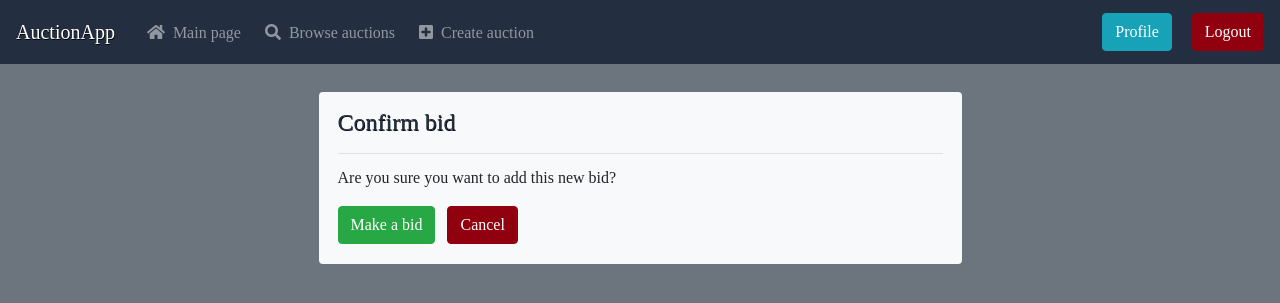
After one commit to juhanikosk/auction-app, a Django app: page /bid/1/confirm in a window 1280 px wide. The commit adds this page. Shown: the top 303 px of the page. Run offline with Django 3.2, Linux system fonts and the light colour scheme; a user stored in the database is signed in; tables that the repository leaves empty hold one stand-in row (values such as "Sample post"); some libraries are stand-ins or nearby versions; some web fonts are replaced.

Commit message:
UPDATE 5.10.2018

```diff
--- a/auction/models/bid.py
+++ b/auction/models/bid.py
@@ -2,6 +2,16 @@ from django.db import models
 from django.shortcuts import reverse
 
 from auction.models import AuctionUser, Item
+
+
+class BidManager(models.Manager):
+    def get_queryset(self):
+        return super(BidManager, self).get_queryset().filter(pending=False)
+
+
+class BidPendingManager(models.Manager):
+    def get_queryset(self):
+        return super(BidPendingManager, self).get_queryset().filter(pending=True)
 
 
 class Bid(models.Model):
@@ -13,7 +23,11 @@ class Bid(models.Model):
 
     user = models.ForeignKey(to="auction.AuctionUser", on_delete=models.CASCADE, related_name="bids")
     auction = models.ForeignKey(to=Item, on_delete=models.CASCADE, related_name="bids")
-    price = models.IntegerField(blank=False, verbose_name="Price")
+    price = models.DecimalField(blank=False, verbose_name="Price", max_digits=10, decimal_places=2)
+    pending = models.BooleanField(verbose_name="Pending", default=True)
+
+    objects = BidManager()
+    pending_objects = BidPendingManager()
 
     def get_absolute_url(self):
         return reverse('main-page')
--- a/auction/models/item.py
+++ b/auction/models/item.py
@@ -21,7 +21,7 @@ class Item(models.Model):
 
     name = models.CharField(blank=False, max_length=255, verbose_name="Name")
     description = models.CharField(blank=True, max_length=2048, verbose_name="Description")
-    price = models.IntegerField(blank=False, verbose_name="Price")
+    price = models.DecimalField(blank=False, verbose_name="Price", max_digits=10, decimal_places=2)
     image = models.FileField(blank=True, null=True, verbose_name="Image")
     pending = models.BooleanField(verbose_name="Pending", default=True)
 
--- a/auction/templates/auction_site/auction_details.html
+++ b/auction/templates/auction_site/auction_details.html
@@ -40,7 +40,7 @@
                     {% csrf_token %}
                     <h4 class="p-2 header-title text-primary">Make a bid</h4>
                     <div class="col-12 form-inline mx-1 px-0">
-                        <input name="bid-sum" class="col-12 col-sm-9 form-control mr-2 mb-2 mb-sm-0" type="number" placeholder="Write the sum of the bid..." />
+                        <input name="bid-sum" class="col-12 col-sm-9 form-control mr-2 mb-2 mb-sm-0" type="number" placeholder="Write the sum of the bid..." step="0.01" />
                         <button class="col-12 col-sm btn btn-success" type="submit">Submit</button>
                     </div>
                 </form>
--- /dev/null
+++ b/auction/templates/auction_site/confirm_bid.html
@@ -0,0 +1,25 @@
+
+{% extends "main.html" %}
+
+{% block main_content %}
+    <div class="row mt-0 mt-sm-4 p-1">
+        <div class="offset-sm-1 offset-lg-2 offset-xl-3 col-12 col-sm-10 col-lg-8 col-xl-6 bg-light rounded pt-2">
+            <h4 class="m-0 py-2 header-title text-primary px-1">
+                Confirm bid
+            </h4>
+            <hr class="mx-1 my-2">
+            <div class="col-12 p-1">
+                <p>Are you sure you want to add this new bid?</p>
+                <form action="" method="POST" enctype="multipart/form-data">
+                    {% csrf_token %}
+                    <div class="form-group">
+                        <div class="col-12 p-0">
+                            <button class="btn btn-success mr-2" type="submit">Make a bid</button>
+                            <a class="btn btn-danger" href="{% url 'main-page' %}">Cancel</a>
+                        </div>
+                    </div>
+                </form>
+            </div>
+        </div>
+    </div>
+{% endblock main_content %}
--- a/auction/urls.py
+++ b/auction/urls.py
@@ -21,7 +21,7 @@ from django.contrib import admin
 from django.urls import path
 
 from auction.views.login import CreateUserView, LoginView, logout_user
-from auction.views.auctions import CreateAuctionView, IndexView, AuctionDetailView, AuctionAPI, AuctionSearchView, AuctionConfirmView
+from auction.views.auctions import CreateAuctionView, IndexView, AuctionDetailView, AuctionAPI, AuctionSearchView, AuctionConfirmView, BidConfirmView
 from auction.views.user import UserDetailView, UserUpdateView, UserPasswordView
 
 
@@ -38,6 +38,7 @@ urlpatterns = [
     path('create-auction/', login_wrap(CreateAuctionView), name="create-auction"),
     path('auction/<pk>/', login_wrap(AuctionDetailView), name="auction-details"),
     path('auction/<pk>/confirm', login_wrap(AuctionConfirmView), name="auction-confirm"),
+    path('bid/<pk>/confirm', login_wrap(BidConfirmView), name="bid-confirm"),
     path('user/<pk>/edit', login_wrap(UserUpdateView), name="user-edit-view"),
     path('user/<pk>/edit/password', login_wrap(UserPasswordView), name="user-edit-password"),
     path('user/<pk>/', login_wrap(UserDetailView), name="user-detail-view"),
--- a/auction/views/auctions.py
+++ b/auction/views/auctions.py
@@ -1,3 +1,5 @@
+from decimal import Decimal, DecimalException
+
 from django.contrib import messages
 from django.contrib.auth.decorators import login_required
 from django.forms import model_to_dict, Textarea
@@ -17,6 +19,7 @@ class IndexView(View):
         }
 
         return render(request, "auction_site/landing_page.html", context)
+
 
 class CreateAuctionView(CreateView):
     model = Item
@@ -43,21 +46,22 @@ class AuctionDetailView(DetailView):
         return context
 
     def post(self, request, *args, **kwargs):
+        threshold = 10000000.00
         bid_amount = request.POST.get('bid-sum')
         if bid_amount:
             top_bid = self.get_object().bids.order_by('price').last()
 
             try:
-                bid_amount = int(bid_amount)
-            except ValueError:
+                bid_amount = Decimal(bid_amount)
+            except DecimalException:
                 messages.info(request, 'Invalid value for a bid.', 'danger')
                 return HttpResponseRedirect(reverse('auction-details', kwargs={'pk': self.get_object().pk}))
 
-            if top_bid is None and bid_amount > self.get_object().price or top_bid and bid_amount > top_bid.price:
-                new_bid = Bid(user=request.user, price=bid_amount, auction=self.get_object())
+            if top_bid is None and bid_amount > self.get_object().price or top_bid and bid_amount > top_bid.price and bid_amount < threshold:
+                new_bid = Bid(user=request.user, price=bid_amount, auction=self.get_object(), pending=True)
                 new_bid.save()
                 messages.success(request, 'Bid placed succesfully.')
-                return HttpResponseRedirect(reverse('auction-details', kwargs={'pk': self.get_object().pk}))
+                return HttpResponseRedirect(reverse('bid-confirm', kwargs={'pk': new_bid.pk}))
             else:
                 messages.info(request, 'Place a higher bid than the current top bid.', 'danger')
                 return HttpResponseRedirect(reverse('auction-details', kwargs={'pk': self.get_object().pk}))
@@ -118,3 +122,23 @@ class AuctionConfirmView(View):
         item.pending = False
         item.save()
         return HttpResponseRedirect(reverse('auction-details', kwargs=kwargs))
+
+
+class BidConfirmView(View):
+    template_name = 'auction_site/confirm_bid.html'
+
+    def get(self, request, *args, **kwargs):
+        object_id = self.kwargs.get('pk')
+        try:
+            Bid.pending_objects.get(pk=object_id)
+        except Bid.DoesNotExist:
+            raise Http404()
+
+        return render(request, self.template_name)
+
+    def post(self, request, *args, **kwargs):
+        object_id = self.kwargs.get('pk')
+        bid = Bid.pending_objects.get(pk=object_id)
+        bid.pending = False
+        bid.save()
+        return HttpResponseRedirect(reverse('auction-details', kwargs={'pk': bid.auction.id}))
```
Also changed, not shown: auction/migrations/0005_auto_20181005_0835.py (added), auction/migrations/0006_auto_20181005_0837.py (added), auction/migrations/0007_auto_20181005_0838.py (added), auction/migrations/0008_auto_20181005_0916.py (added), auction/migrations/0009_auto_20181005_0921.py (added), auction/migrations/0010_bid_pending.py (added).
